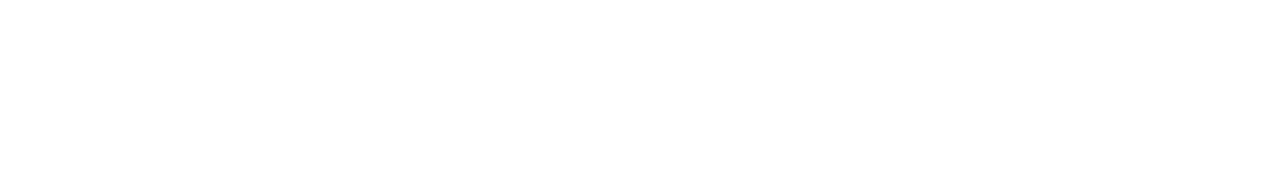
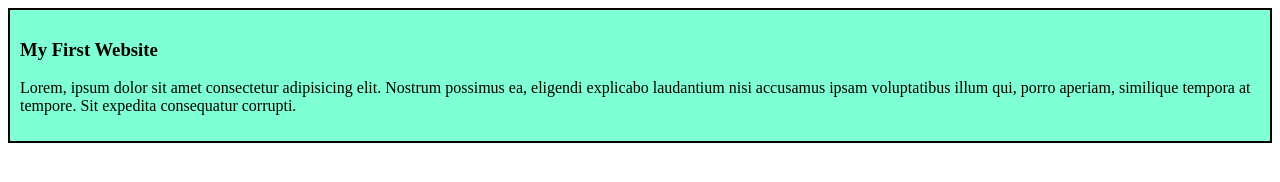
Before and after one commit to mranonno/simple-website, a plain HTML site: page Simple web.html in a window 1280 px wide. Drawn offline with Linux system fonts and the light colour scheme.

Commit message:
First time added

```diff
--- a/Simple web.html
+++ b/Simple web.html
@@ -4,8 +4,12 @@
     <meta charset="UTF-8">
     <meta name="viewport" content="width=device-width, initial-scale=1.0">
     <title>Simple Website</title>
+    <link rel="stylesheet" href="Style/simple web.css">
 </head>
 <body>
-
+  <div>
+    <h3>My First Website</h3>
+    <p>Lorem, ipsum dolor sit amet consectetur adipisicing elit. Nostrum possimus ea, eligendi explicabo laudantium nisi accusamus ipsam voluptatibus illum qui, porro aperiam, similique tempora at tempore. Sit expedita consequatur corrupti.</p>
+  </div>
 </body>
 </html>
--- /dev/null
+++ b/Style/simple web.css
@@ -0,0 +1,5 @@
+div{
+    background-color: aquamarine;
+padding: 10px;
+border: 2px solid;
+}
```
